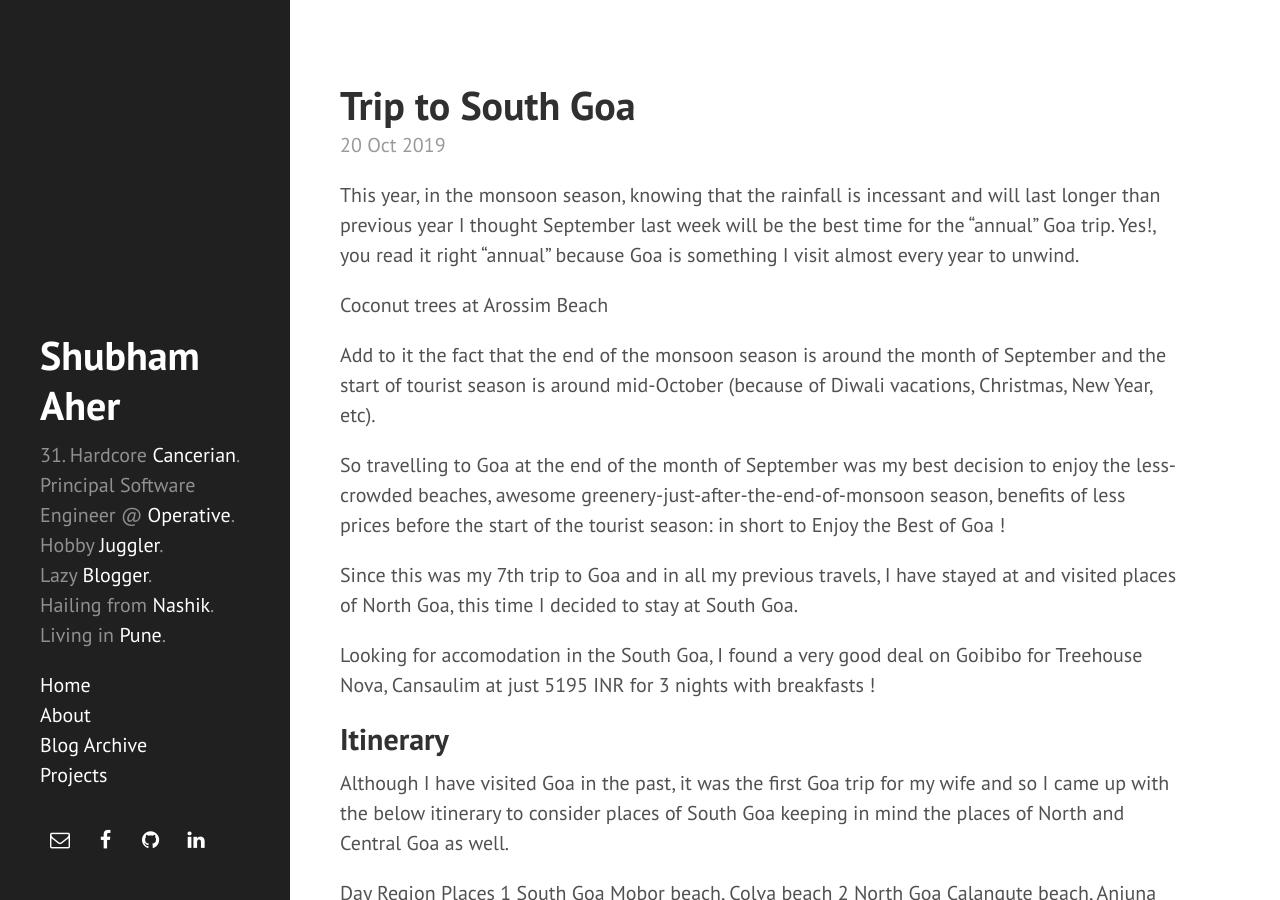
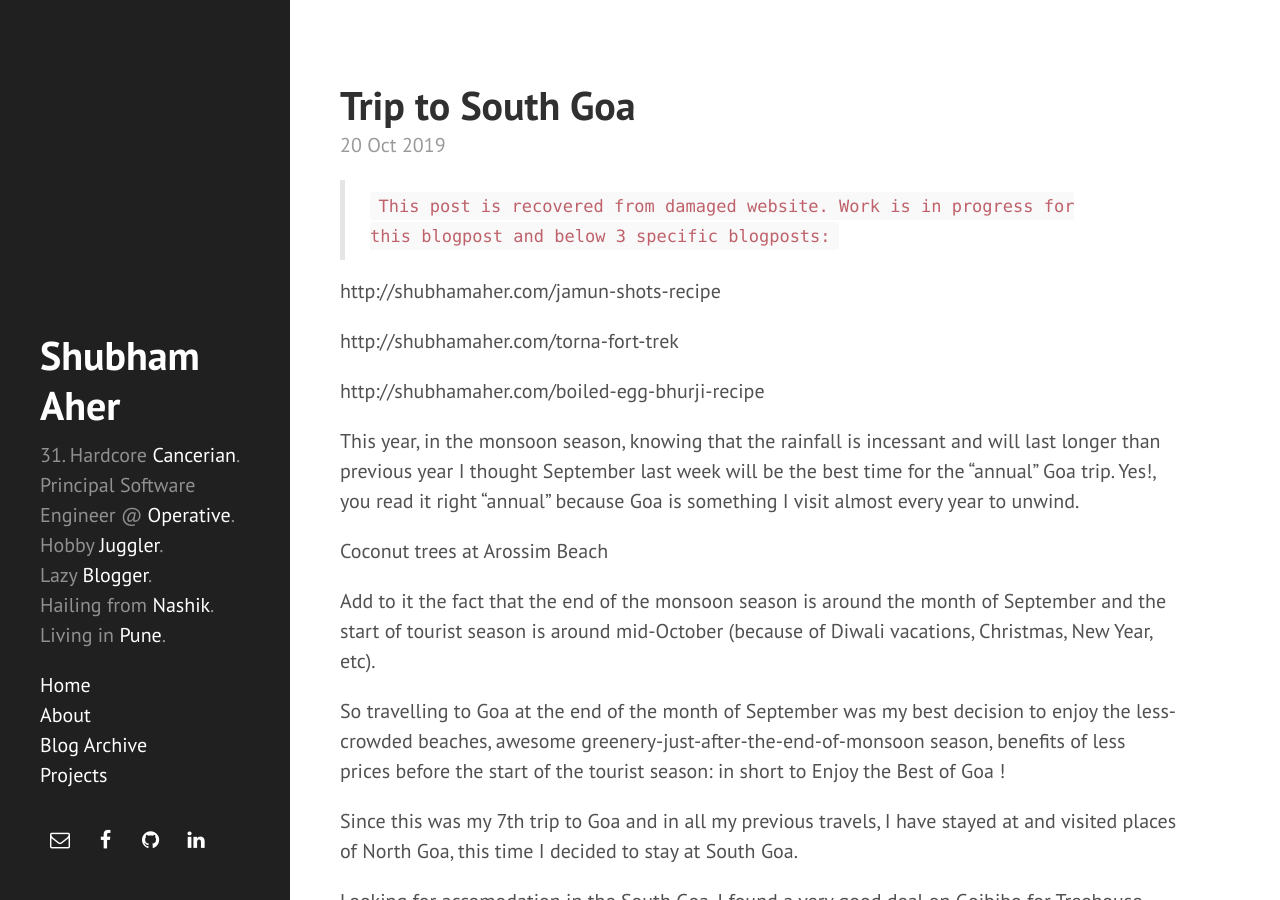
Before and after one commit to shubham-aher/shubham-aher.github.io, a Jekyll site: the page built from _posts/2019-10-20-trip-to-south-goa.md, in a window 1280 px wide and 900 px high. Built offline with Jekyll 4.4.1, drawn with Linux system fonts in a browser that asks for light colours; nearby versions of some CDN libraries; comment, search, counter and statistics services are not loaded; some of the changed text lies outside the part shown.

Commit message:
4 latest blogpost disclaimer message update

```diff
--- a/_posts/2017-06-13-jamun-shots-recipe.md
+++ b/_posts/2017-06-13-jamun-shots-recipe.md
@@ -2,6 +2,14 @@
 layout: post
 title: Jamun Shots - Recipe
 ---
+
+> ``This post is recovered from damaged website. Work is in progress for this blogpost and below 3 specific blogposts:``
+
+http://shubhamaher.com/torna-fort-trek
+
+http://shubhamaher.com/boiled-egg-bhurji-recipe
+
+http://shubhamaher.com/trip-to-south-goa
 
 ### Ingredients
 1. Jamuns ( Jambul ) – 500gms
--- a/_posts/2017-06-23-torna-fort-trek.md
+++ b/_posts/2017-06-23-torna-fort-trek.md
@@ -3,14 +3,12 @@ layout: post
 title: Torna Fort Trek
 ---
 
-It’s start of the June and the monsoon season is showing up here in Pune. I and my friends decided to go on a trek to Torna Fort ( also called as Prachandgad ) on 17th June, Saturday. We reached the foothill around 9 am and started hiking. Nowadays there is a cement road constructed […]
-
-> ``This post is recovered from damaged website. Work is in progress for below 5 specific blogposts:``
+> ``This post is recovered from damaged website. Work is in progress for this blogpost and below 3 specific blogposts:``
 
 http://shubhamaher.com/jamun-shots-recipe
-
-http://shubhamaher.com/torna-fort-trek
 
 http://shubhamaher.com/boiled-egg-bhurji-recipe
 
 http://shubhamaher.com/trip-to-south-goa
+
+It’s start of the June and the monsoon season is showing up here in Pune. I and my friends decided to go on a trek to Torna Fort ( also called as Prachandgad ) on 17th June, Saturday. We reached the foothill around 9 am and started hiking. Nowadays there is a cement road constructed […]
--- a/_posts/2018-06-24-boiled-egg-bhurji-recipe.md
+++ b/_posts/2018-06-24-boiled-egg-bhurji-recipe.md
@@ -3,14 +3,12 @@ layout: post
 title: Boiled Egg Bhurji - Recipe
 ---
 
-Recently I had boiled egg bhurji on a street food joint in my office area after which this became one of my favourite dish. After observing the street food vendor make it for me many times, I wanted to cook it soon. I tried cooking the dish and it did turn out successful. Here is the recipe for […]
-
-> ``This post is recovered from damaged website. Work is in progress for below 5 specific blogposts:``
+> ``This post is recovered from damaged website. Work is in progress for this blogpost and below 3 specific blogposts:``
 
 http://shubhamaher.com/jamun-shots-recipe
 
 http://shubhamaher.com/torna-fort-trek
 
-http://shubhamaher.com/boiled-egg-bhurji-recipe
+http://shubhamaher.com/trip-to-south-goa
 
-http://shubhamaher.com/trip-to-south-goa
+Recently I had boiled egg bhurji on a street food joint in my office area after which this became one of my favourite dish. After observing the street food vendor make it for me many times, I wanted to cook it soon. I tried cooking the dish and it did turn out successful. Here is the recipe for […]
--- a/_posts/2019-10-20-trip-to-south-goa.md
+++ b/_posts/2019-10-20-trip-to-south-goa.md
@@ -2,6 +2,14 @@
 layout: post
 title: Trip to South Goa
 ---
+
+> ``This post is recovered from damaged website. Work is in progress for this blogpost and below 3 specific blogposts:``
+
+http://shubhamaher.com/jamun-shots-recipe
+
+http://shubhamaher.com/torna-fort-trek
+
+http://shubhamaher.com/boiled-egg-bhurji-recipe
 
 This year, in the monsoon season, knowing that the rainfall is incessant and will last longer than previous year I thought September last week will be the best time for the “annual” Goa trip. Yes!, you read it right “annual” because Goa is something I visit almost every year to unwind.
 
```
Also changed, not shown: other parts of _posts/2017-06-13-jamun-shots-recipe.md (+0 -10 lines), other parts of _posts/2019-10-20-trip-to-south-goa.md (+0 -10 lines).
